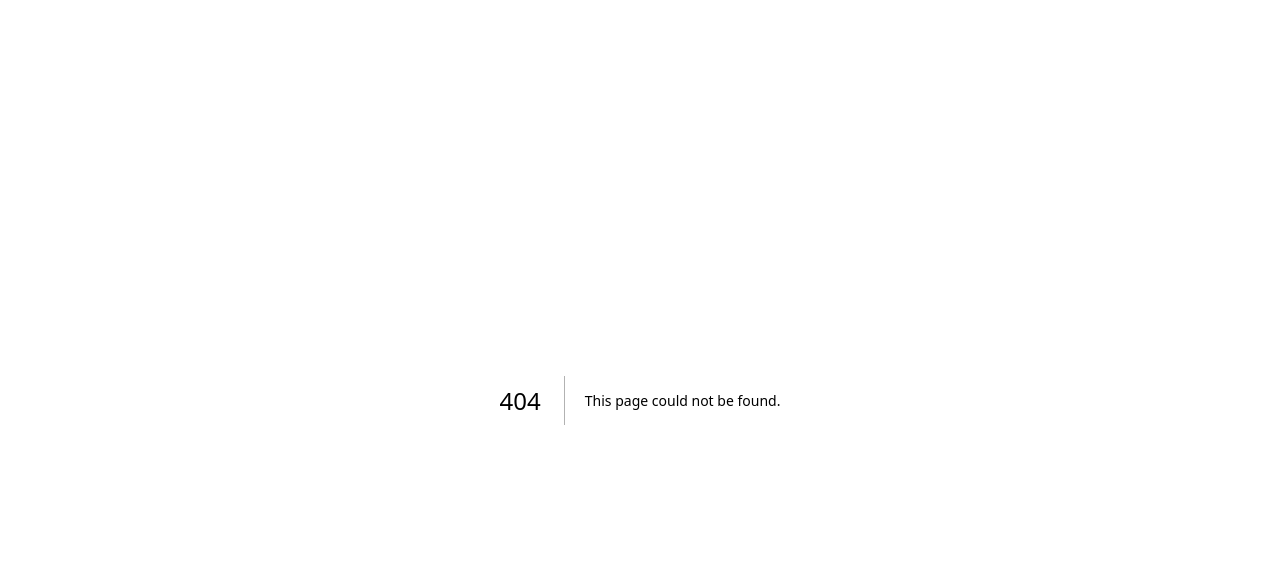
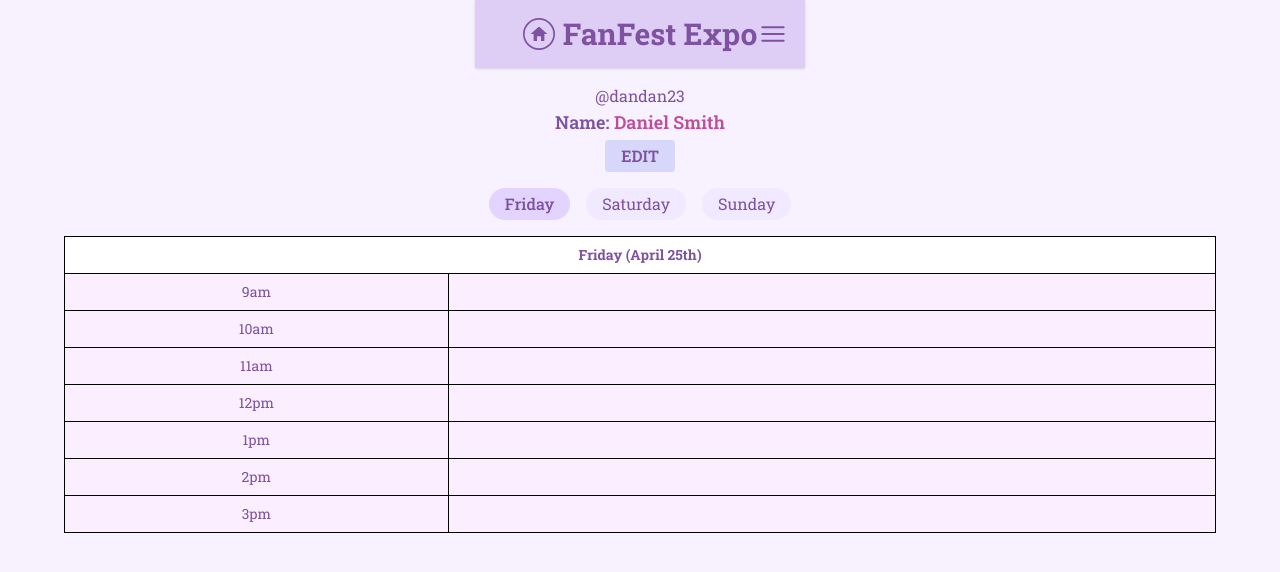
Before and after one commit to code-ongaku/FanFest-Expo, a Next.js app in the folder code/: page /home_signup in a window 1280 px wide. Before the commit this address had no page. Shown: the top 572 px of the page. Built offline with nearby package versions, Linux system fonts and the light colour scheme.

Commit message:
Initial page commits

```diff
--- a/code/src/components/navbar.js
+++ b/code/src/components/navbar.js
@@ -1,15 +1,40 @@
+import { useState } from "react";
+import Image from "next/image";
+
 import Hamburger from "../../public/hamburger.svg";
 import HomeIcon from "../../public/home-icon.svg";
 import Ellipse from "../../public/circle.svg";
-import Image from "next/image";
+
+import ConventionLayout from "../../public/ConventionLayout.svg";
+import FindAmenities from "../../public/FindAmenities.svg";
+import FindEvents from "../../public/FindEvents.svg";
+import FindPanels from "../../public/FindPanels.svg";
+import FindVendors from "../../public/FindVendors.svg";
+import MySchedule from "../../public/MySchedule.svg";
+import WishList from "../../public/WishList.svg";
+import FindRoute from "../../public/FindRoute.svg";
 
 export default function Navbar() {
+  const [menuOpen, setMenuOpen] = useState(false);
+
+  const menuItems = [
+    { icon: ConventionLayout, label: "Convention Layout" },
+    { icon: FindAmenities, label: "Find Amenities" },
+    { icon: FindEvents, label: "Find Events" },
+    { icon: FindPanels, label: "Find Panels" },
+    { icon: FindVendors, label: "Find Vendor" },
+    { icon: MySchedule, label: "My Schedule" },
+    { icon: WishList, label: "Wishlist" },
+    { icon: FindRoute, label: "Find Route" },
+  ];
+
   return (
+    <div className="relative">
+      {/* Navbar container */}
       <div className="w-full bg-[#DECDF5] p-4 flex justify-between items-center font-semibold shadow">
-      {/* Left side empty to balance spacing */}
         <div className="w-8 h-8" />
 
-      {/* Centered logo + text */}
+        {/* Center logo */}
         <div className="flex items-center justify-center">
           <div className="relative w-8 h-8 mr-2">
             <Image
@@ -29,8 +54,23 @@ export default function Navbar() {
           <h1 className="text-3xl font-bold">FanFest Expo</h1>
         </div>
 
-      {/* Hamburger menu icon (right side) */}
-      <Image src={Hamburger} alt="menu" className="h-8 w-auto" />
+        {/* Hamburger */}
+        <button onClick={() => setMenuOpen(!menuOpen)} className="w-8 h-8">
+          <Image src={Hamburger} alt="menu" className="h-8 w-8" />
+        </button>
+      </div>
+
+      {/* Dropdown Menu */}
+      {menuOpen && (
+        <div className="absolute top-full right-4 mt-2 bg-[#DECDF5] rounded-lg shadow-lg p-4 grid grid-cols-2 gap-6 z-50">
+          {menuItems.map((item, idx) => (
+            <div key={idx} className="flex flex-col items-center text-center text-[#7E52A0] font-semibold w-28">
+              <Image src={item.icon} alt={item.label} className="w-12 h-12 mb-1" />
+              <p className="underline">{item.label}</p>
+            </div>
+          ))}
+        </div>
+      )}
     </div>
   );
 }
--- /dev/null
+++ b/code/src/pages/atm_list.js
@@ -0,0 +1,48 @@
+import Navbar from "../components/navbar";
+
+export default function ATMList() {
+  return (
+    <div className="bg-[#F8F1FF] text-[#7E52A0] min-h-screen font-roboto-slab">
+
+      {/* Navbar */}
+      <Navbar />
+
+      {/* Main Content */}
+      <div className="flex flex-col items-center mt-4 px-4">
+        {/* Title */}
+        <h1 className="text-4xl font-bold mb-1">ATM</h1>
+        <hr className="border-[#7E52A0] w-full mb-4" />
+
+        {/* Subtext */}
+        <p className="text-center text-[#C374E6] font-medium mb-4">
+          Select an ATM location to View on the Map
+        </p>
+
+        {/* ATM List */}
+        <div className="border border-[#7E52A0] w-full max-w-md overflow-y-scroll max-h-48 mb-6">
+          <div className="border-b border-[#7E52A0] px-4 py-3 text-black text-lg font-medium">
+            Exhibitor’s Hall A
+          </div>
+          <div className="border-b border-[#7E52A0] px-4 py-3 text-black text-lg font-medium">
+            1st Floor East
+          </div>
+          <div className="border-b border-[#7E52A0] px-4 py-3 text-black text-lg font-medium">
+            1st Floor West
+          </div>
+          <div className="px-4 py-3 text-black text-lg font-medium">
+            Main Stage Hall
+          </div>
+        </div>
+
+        {/* Map Section Placeholder */}
+        <div className="w-full max-w-md bg-[#FBEFFF] p-4 rounded shadow text-center relative">
+          <div className="text-[#C374E6] font-medium mb-2">All ATMs - Map</div>
+          <button className="absolute right-4 top-4 bg-[#FF6B6B] text-white px-3 py-1 text-sm rounded">
+            Expand Map
+          </button>
+          <div className="text-gray-600 mt-8 mb-4 text-lg italic">map goes here</div>
+        </div>
+      </div>
+    </div>
+  );
+}
--- /dev/null
+++ b/code/src/pages/atm_route.js
@@ -0,0 +1,33 @@
+import Navbar from "../components/navbar";
+
+
+export default function ATMRoute() {
+  return (
+    <div className="bg-[#F8F1FF] text-[#7E52A0] min-h-screen font-roboto-slab">
+
+      {/* Navbar */}
+      <Navbar />
+
+      {/* Title */}
+      <div className="text-center mt-4 px-4">
+        <h1 className="text-3xl font-extrabold mb-1">View ATM - Main Stage Hall</h1>
+        <hr className="border-[#7E52A0] w-full mb-6" />
+      </div>
+
+      {/* Map Section */}
+      <div className="mx-auto max-w-md bg-white rounded-xl shadow-lg p-4 relative">
+        <div className="w-full h-72 flex items-center justify-center text-gray-500 italic text-lg bg-[#FBEFFF] rounded">
+          map goes here
+        </div>
+
+        {/* Find Button */}
+        <div className="flex justify-end mt-4">
+          <button className="flex items-center bg-[#D6B4FC] text-[#7E52A0] font-semibold px-5 py-2 rounded-full shadow space-x-2">
+
+            <span>Find</span>
+          </button>
+        </div>
+      </div>
+    </div>
+  );
+}
--- /dev/null
+++ b/code/src/pages/home_login.js
@@ -0,0 +1,76 @@
+import Navbar from "../components/navbar";
+
+export default function LoggedInHome() {
+  return (
+    <div className="bg-[#F8F1FF] text-[#7E52A0] min-h-screen font-roboto-slab flex flex-col items-center">
+
+      {/* Reusable Navbar */}
+      <Navbar />
+
+      {/* User Info */}
+      <div className="text-center mt-4 mb-4">
+        <p className="text-md">@amyT223</p>
+        <p className="text-lg font-semibold">
+          Name: <span className="text-[#BF4D9D]">Amy Taylor</span>
+        </p>
+        <button className="bg-[#D6D7FB] text-[#7E52A0] font-semibold px-4 py-1 rounded mt-1">EDIT</button>
+      </div>
+
+      {/* Schedule Tabs */}
+      <div className="flex space-x-4 mb-4">
+        <button className="bg-[#E3D4FF] px-4 py-1 rounded-full font-medium">Friday</button>
+        <button className="bg-[#F0E9FF] px-4 py-1 rounded-full">Saturday</button>
+        <button className="bg-[#F0E9FF] px-4 py-1 rounded-full">Sunday</button>
+      </div>
+
+      {/* Personal Schedule Table */}
+      <div className="w-[90%] overflow-x-auto">
+        <table className="table-fixed w-full text-sm border border-black text-center bg-[#FBEFFF]">
+          <thead>
+            <tr>
+              <th className="border border-black bg-white py-2" colSpan="3">
+                Friday (April 25th)
+              </th>
+            </tr>
+          </thead>
+          <tbody>
+            <tr>
+              <td className="border border-black py-2 w-1/6">9am</td>
+              <td className="border border-black bg-red-300 py-2 w-5/6" colSpan="2">
+                10 am - 12 pm &nbsp;&nbsp; Opening Ceremony
+              </td>
+            </tr>
+            <tr>
+              <td className="border border-black py-2">10am</td>
+              <td className="border border-black py-2" colSpan="2"></td>
+            </tr>
+            <tr>
+              <td className="border border-black py-2">11am</td>
+              <td className="border border-black bg-green-300 py-2" colSpan="2">
+                11 am - 12 pm &nbsp;&nbsp; Contest A: Cosplay
+              </td>
+            </tr>
+            <tr>
+              <td className="border border-black py-2">12pm</td>
+              <td className="border border-black py-2" colSpan="2"></td>
+            </tr>
+            <tr>
+              <td className="border border-black py-2">1pm</td>
+              <td className="border border-black bg-purple-300 py-2" colSpan="2">
+                1 pm - 2 pm &nbsp;&nbsp; Panel 1B: Make your own Cosplay
+              </td>
+            </tr>
+            <tr>
+              <td className="border border-black py-2">2pm</td>
+              <td className="border border-black py-2" colSpan="2"></td>
+            </tr>
+            <tr>
+              <td className="border border-black py-2">3pm</td>
+              <td className="border border-black py-2" colSpan="2"></td>
+            </tr>
+          </tbody>
+        </table>
+      </div>
+    </div>
+  );
+}
--- /dev/null
+++ b/code/src/pages/home_signup.js
@@ -0,0 +1,70 @@
+import Navbar from "../components/navbar";
+
+export default function HomeSignup() {
+  return (
+    <div className="bg-[#F8F1FF] text-[#7E52A0] min-h-screen font-roboto-slab flex flex-col items-center">
+
+      {/* Reusable Navbar */}
+      <Navbar />
+
+      {/* User Info */}
+      <div className="text-center mt-4 mb-4">
+        <p className="text-md">@dandan23</p>
+        <p className="text-lg font-semibold">
+          Name: <span className="text-[#BF4D9D]">Daniel Smith</span>
+        </p>
+        <button className="bg-[#D6D7FB] text-[#7E52A0] font-semibold px-4 py-1 rounded mt-1">EDIT</button>
+      </div>
+
+      {/* Schedule Tabs */}
+      <div className="flex space-x-4 mb-4">
+        <button className="bg-[#E3D4FF] px-4 py-1 rounded-full font-medium">Friday</button>
+        <button className="bg-[#F0E9FF] px-4 py-1 rounded-full">Saturday</button>
+        <button className="bg-[#F0E9FF] px-4 py-1 rounded-full">Sunday</button>
+      </div>
+
+      {/* Empty Personal Schedule Table */}
+      <div className="w-[90%] overflow-x-auto">
+        <table className="table-fixed w-full text-sm border border-black text-center bg-[#FBEFFF]">
+          <thead>
+            <tr>
+              <th className="border border-black bg-white py-2" colSpan="3">
+                Friday (April 25th)
+              </th>
+            </tr>
+          </thead>
+          <tbody>
+            <tr>
+              <td className="border border-black py-2 w-1/6">9am</td>
+              <td className="border border-black py-2" colSpan="2"></td>
+            </tr>
+            <tr>
+              <td className="border border-black py-2">10am</td>
+              <td className="border border-black py-2" colSpan="2"></td>
+            </tr>
+            <tr>
+              <td className="border border-black py-2">11am</td>
+              <td className="border border-black py-2" colSpan="2"></td>
+            </tr>
+            <tr>
+              <td className="border border-black py-2">12pm</td>
+              <td className="border border-black py-2" colSpan="2"></td>
+            </tr>
+            <tr>
+              <td className="border border-black py-2">1pm</td>
+              <td className="border border-black py-2" colSpan="2"></td>
+            </tr>
+            <tr>
+              <td className="border border-black py-2">2pm</td>
+              <td className="border border-black py-2" colSpan="2"></td>
+            </tr>
+            <tr>
+              <td className="border border-black py-2">3pm</td>
+              <td className="border border-black py-2" colSpan="2"></td>
+            </tr>
+          </tbody>
+        </table>
+      </div>
+    </div>
+  );
+}
```
Lines whose indentation alone changed are shown as unchanged.
